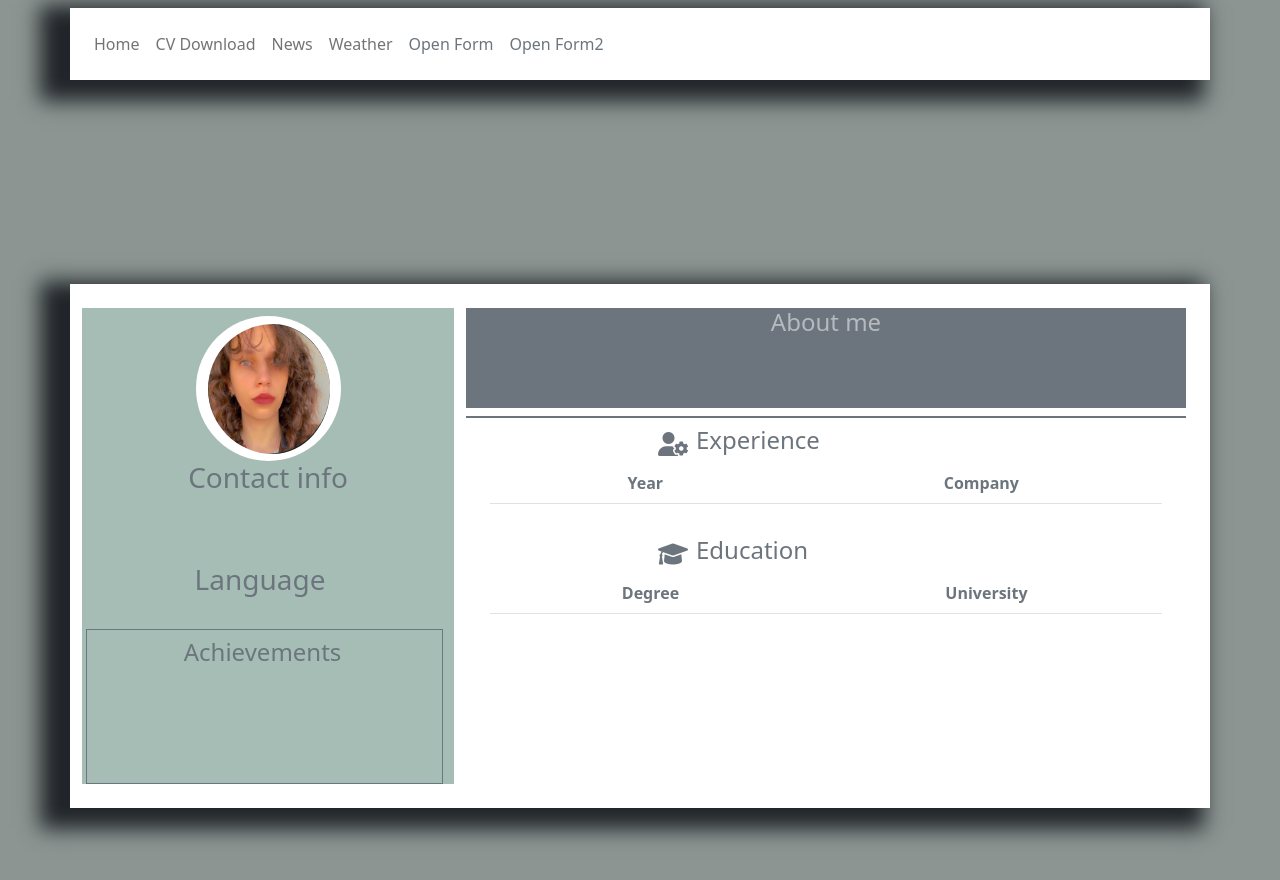
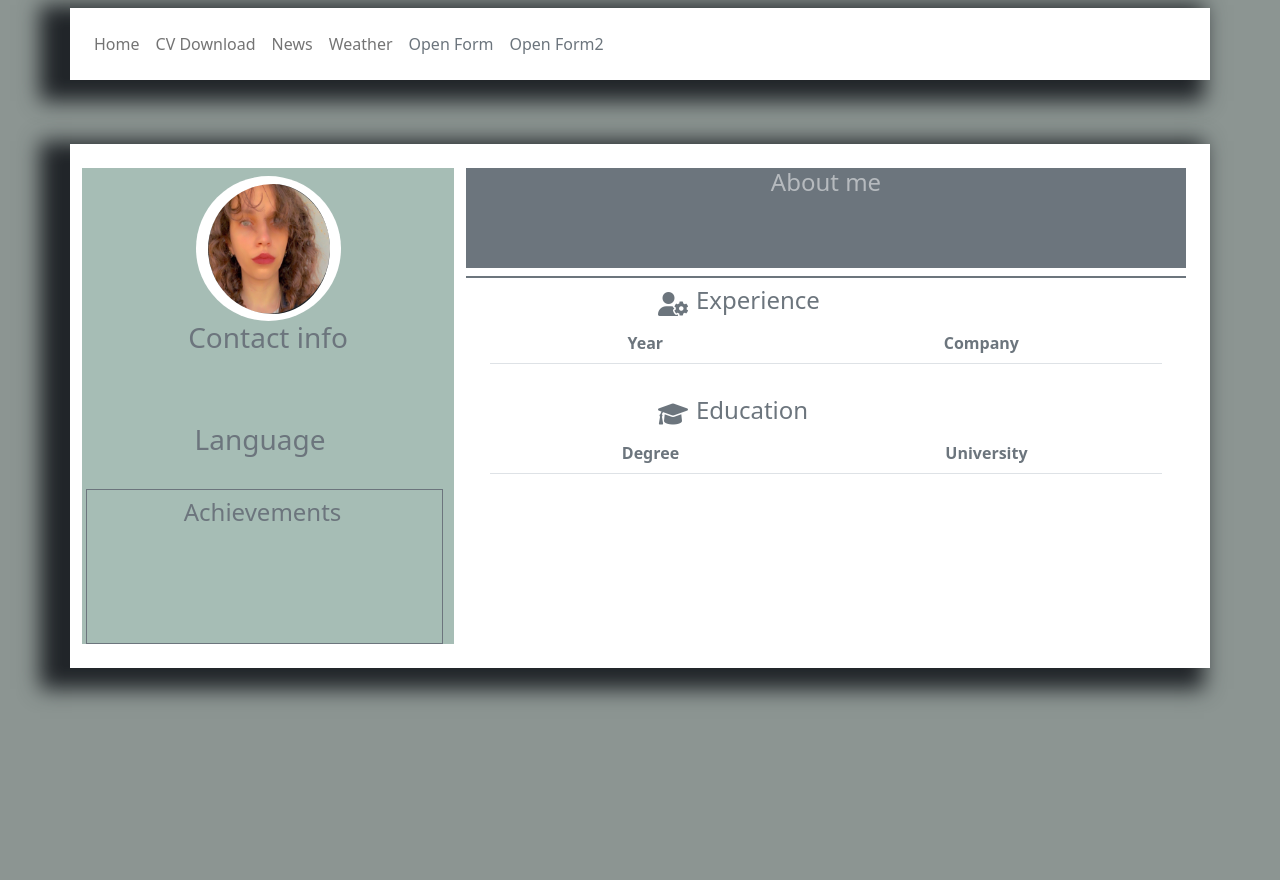
Before and after one commit to AreejBatta/cv-template, a plain HTML site: page index.html in a window 1280 px wide. Drawn offline with nearby package versions, Linux system fonts and the light colour scheme.

Commit message:
fix section margin

```diff
--- a/assets/css/style.css
+++ b/assets/css/style.css
@@ -8,9 +8,6 @@ background-color: rgba(0,0,0,0.5);
 .bg-dlta {
 background-color: rgba(0,0,0,0.7);
 color: #fff;
-}
-section{
-  margin-top: 70px;
 }
 
 .right-bg{
```
